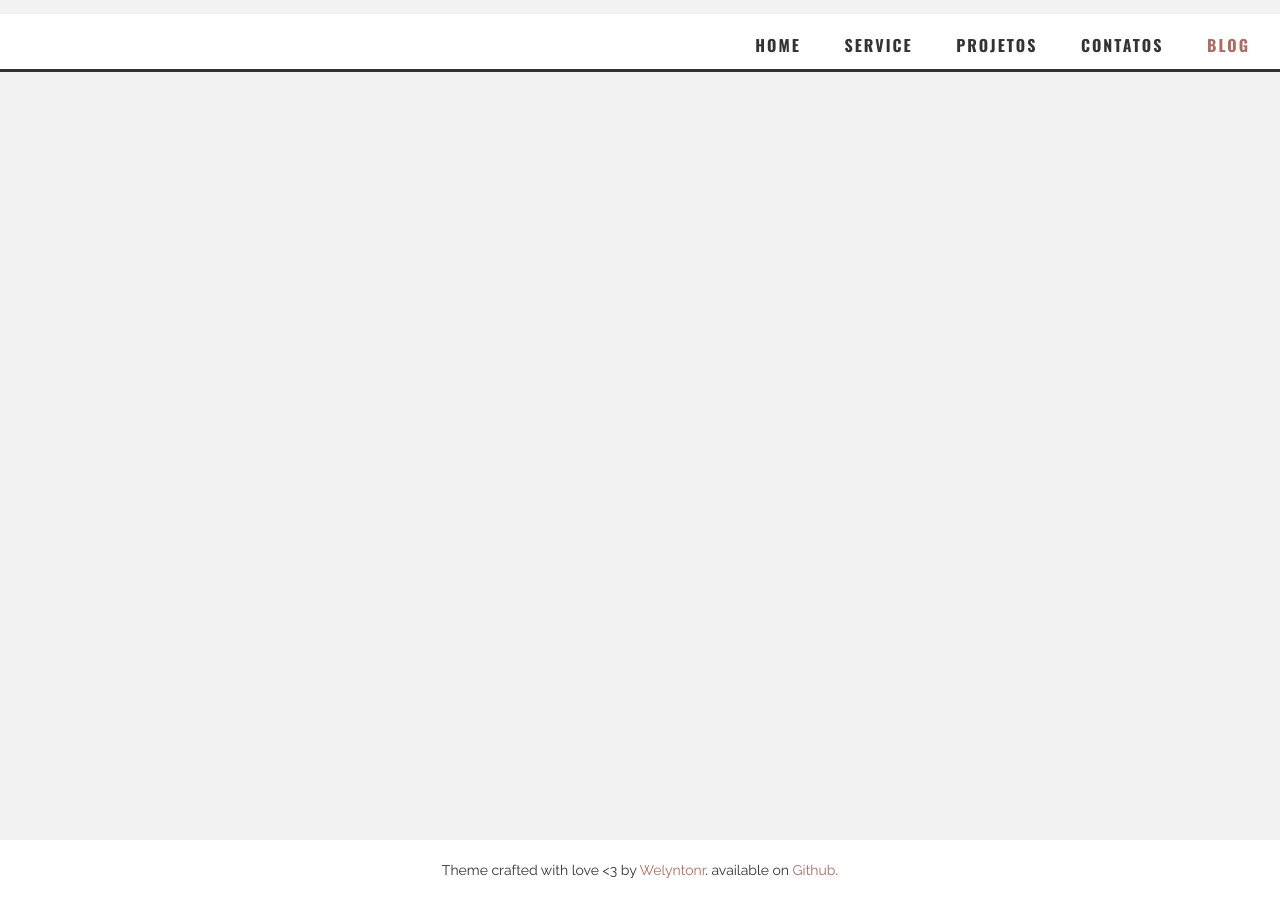
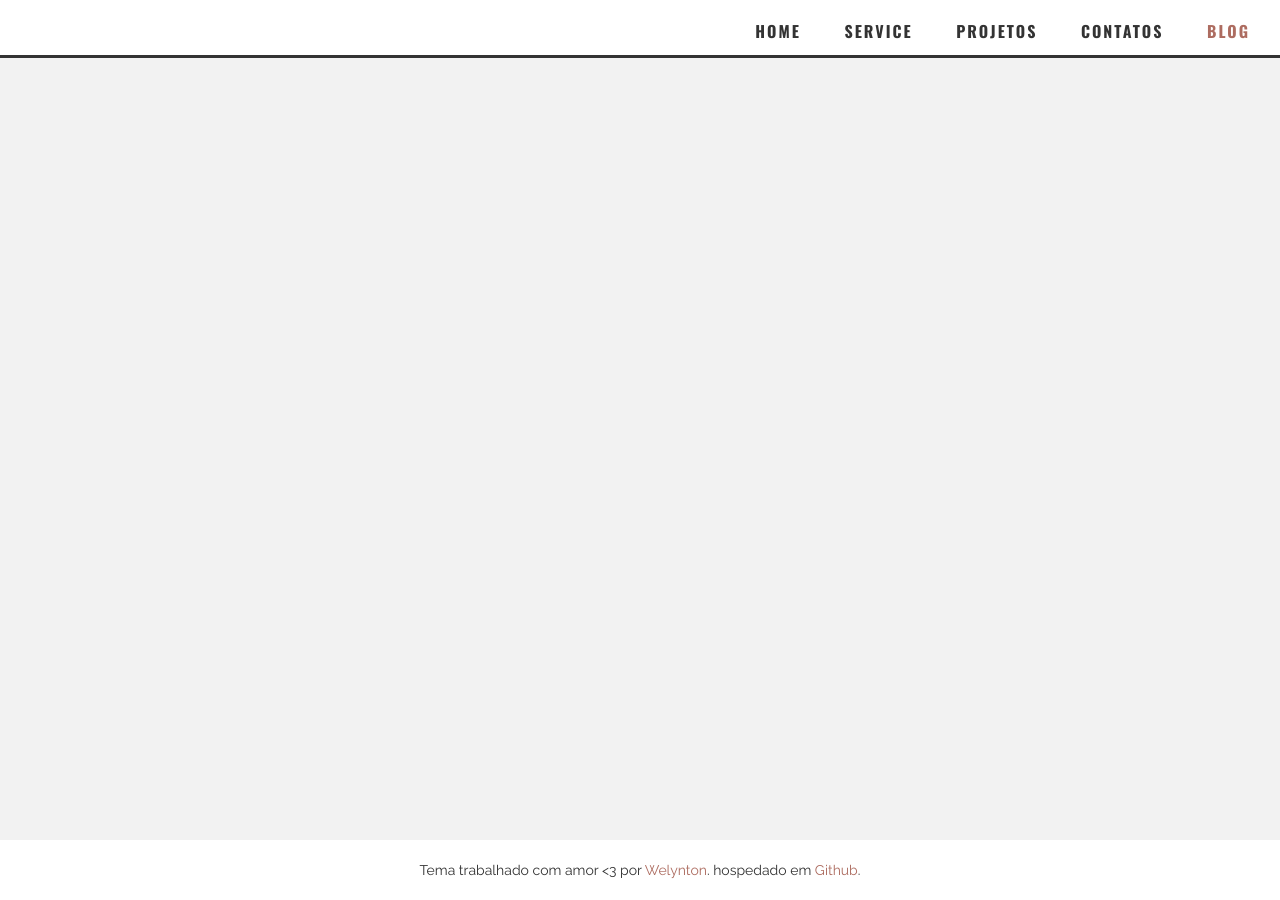
Before and after one commit to welyntonoliveira/welyntonoliveira.github.io, a Jekyll site: the page built from index.html, in a window 1280 px wide. Built offline with Jekyll 4.4.1, drawn with Linux system fonts in a browser that asks for light colours; nearby versions of some CDN libraries; the list of posts is cut into pages by our own code.

Commit message:
footer version_3 traduzida

```diff
--- a/_includes/footer.html
+++ b/_includes/footer.html
@@ -1,6 +1,6 @@
 
       <small>
-        Theme crafted with love &lt;3 by <a href="http://welyntonoliveira.github.io">Welyntonr</a>. available on <a href="https://github.com/johnotander/pixyll.git">Github</a>.
+        Tema trabalhado com amor &lt;3 por <a href="http://welyntonoliveira.github.io">Welynton</a>. hospedado em <a href="https://github.com/johnotander/pixyll.git">Github</a>.
       </small>
 
 {% if site.google_analytics %}
--- a/css/template.css
+++ b/css/template.css
@@ -32,6 +32,7 @@ body {
   list-style-type: none;
   padding: 10px 10px 45px;
   background: #fff;
+  margin: 0;
 }
 @media (max-width: 768px) {
   .menu {
--- a/less/header.less
+++ b/less/header.less
@@ -34,6 +34,7 @@ body{
         list-style-type: none;
         padding: 10px 10px 45px;
         background: #fff;
+        margin: 0;
 
         @media (max-width:768px){
                display: none;
```
Also changed, not shown: min-css/template.min.css.
